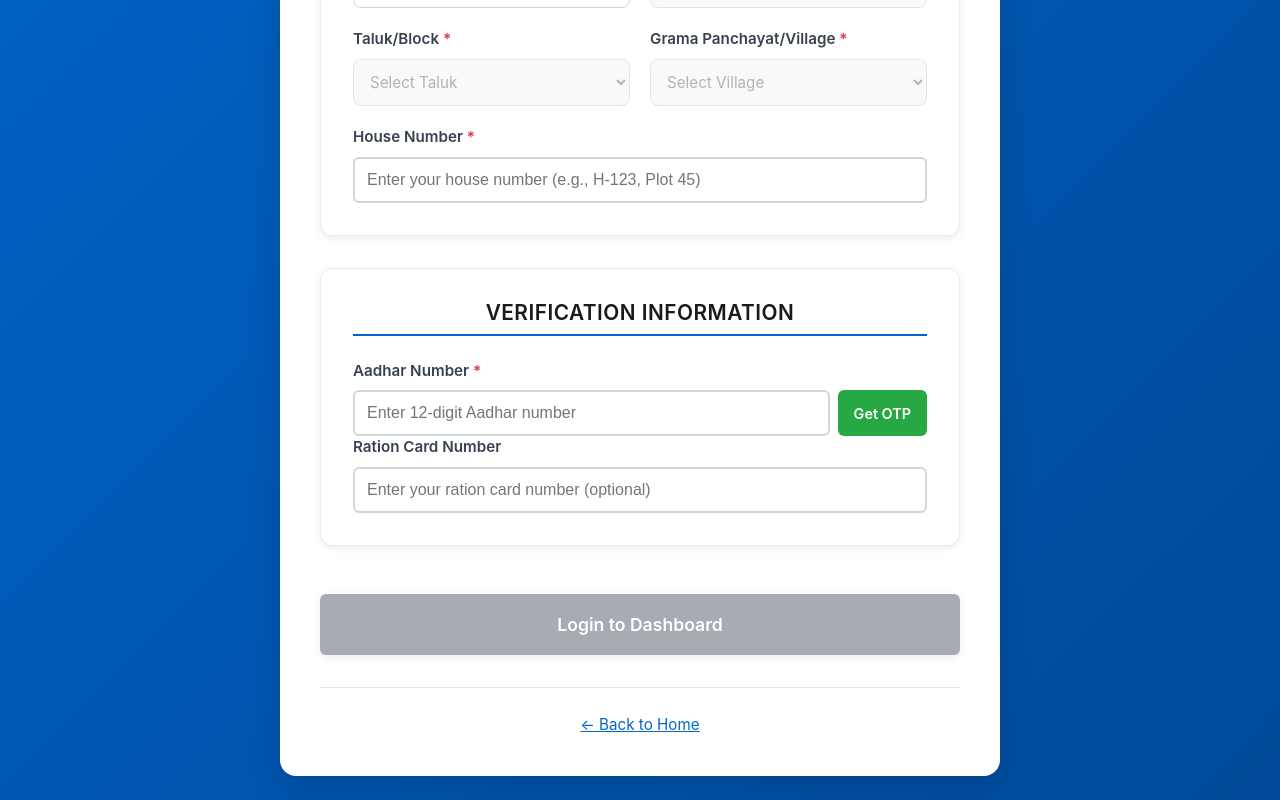
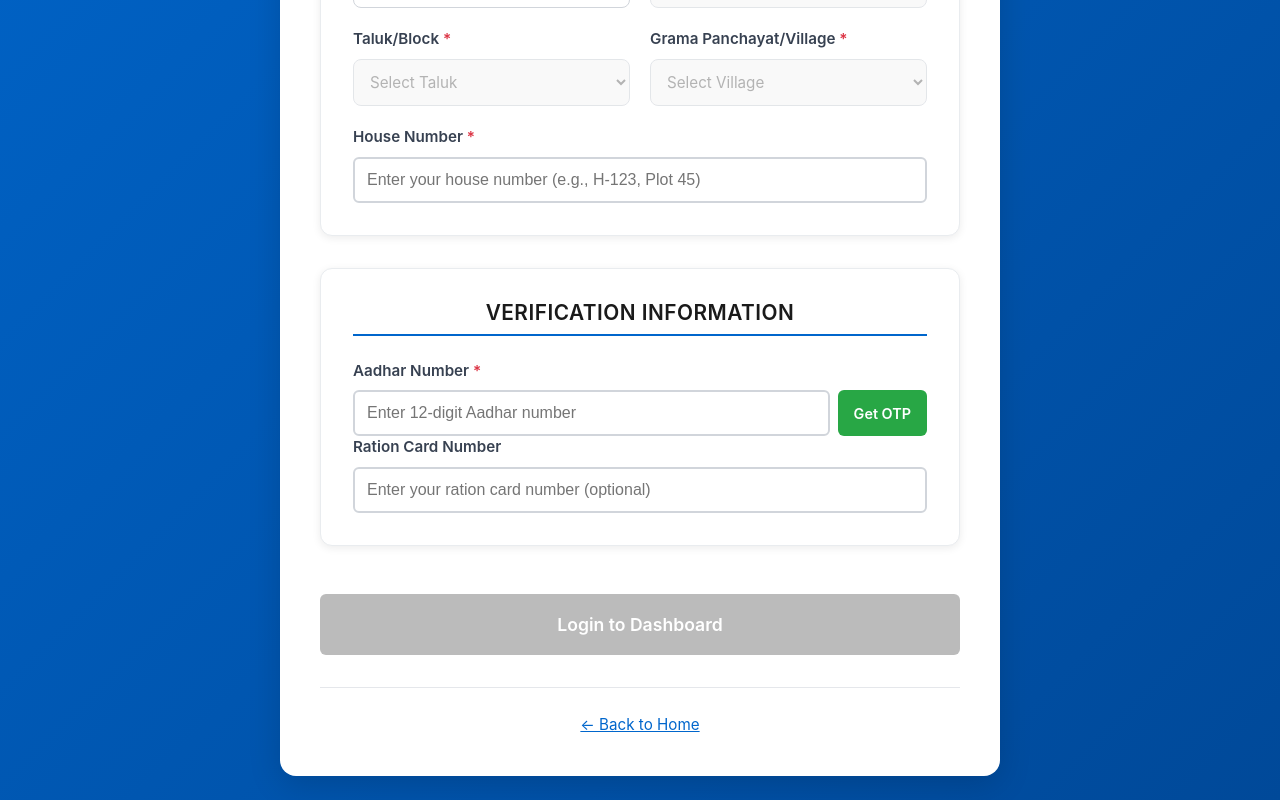
Before and after one commit to sushanthkulal/pipeline, a React (Vite) app: page /user_login in a window 1280 px wide. Shown: the part 466-1266 px from the top of the page. Built offline with nearby package versions, Linux system fonts and the light colour scheme.

Commit message:
Updated LoginPage.css

```diff
--- a/src/pages/LoginPage.css
+++ b/src/pages/LoginPage.css
@@ -318,20 +318,23 @@
 }
 
 .primary-button {
-  background: linear-gradient(135deg, #0066cc, #004999);
+  background: linear-gradient(135deg, #2196F3, #1976D2);
   font-size: 1.1rem;
   padding: calc(var(--spacing) * 2.5);
   margin-top: calc(var(--spacing) * 2);
+  box-shadow: 0 4px 14px rgba(33, 150, 243, 0.4);
 }
 
 .primary-button:disabled {
-  background: #6c757d;
+  background: #9e9e9e;
   cursor: not-allowed;
-  opacity: 0.6;
+  opacity: 0.7;
+  box-shadow: none;
 }
 
 .primary-button:hover:not(:disabled) {
-  background: linear-gradient(135deg, #004999, #003366);
+  background: linear-gradient(135deg, #1976D2, #1565C0);
+  box-shadow: 0 6px 20px rgba(33, 150, 243, 0.5);
 }
 
 @media (max-width: 768px) {
```
